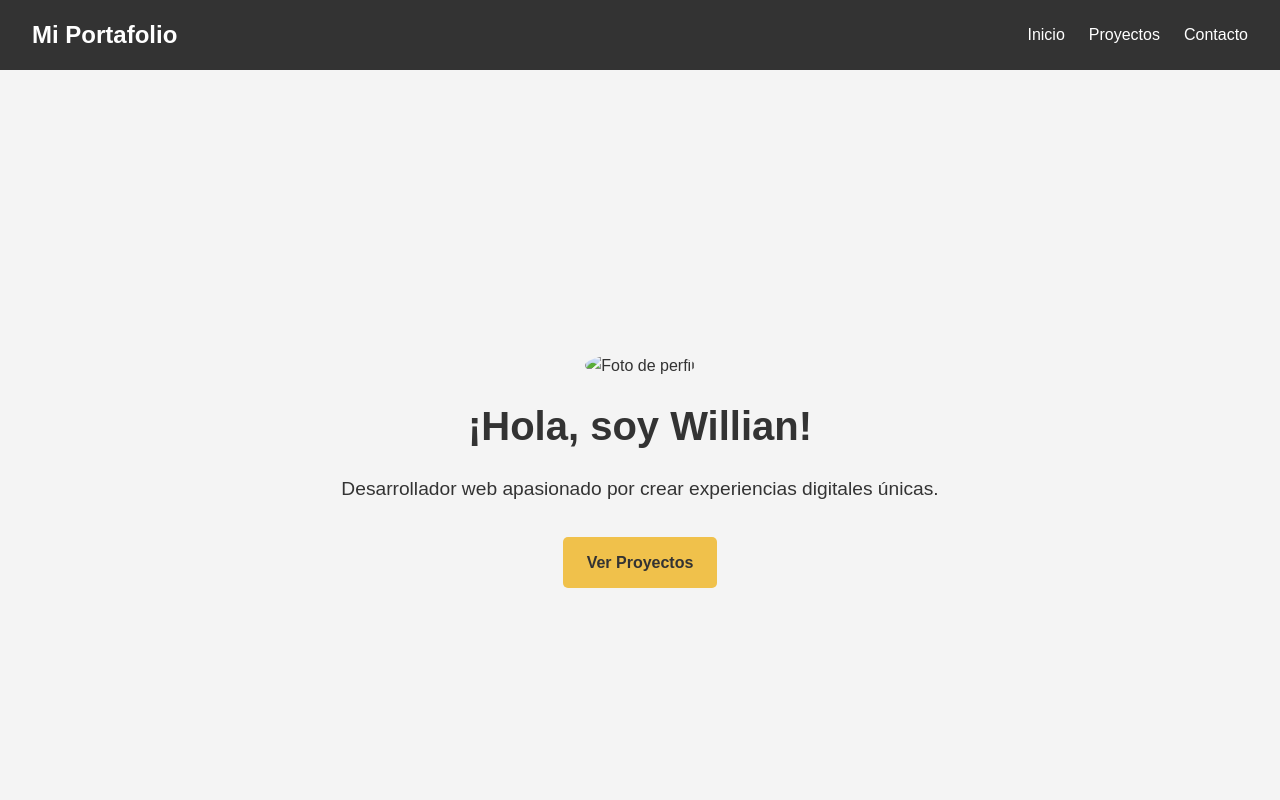
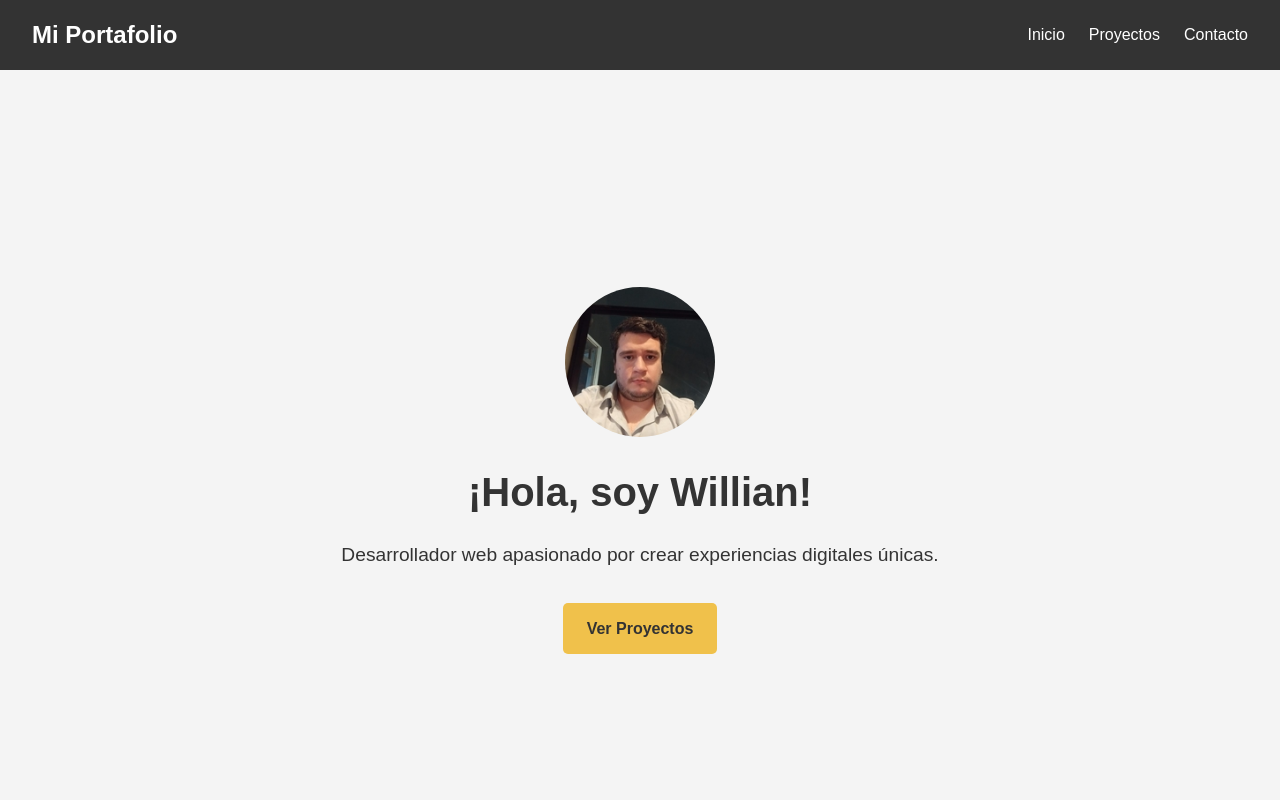
Before and after one commit to Nyoss1/Portfolio, a plain HTML site: page index.html in a window 1280 px wide. Shown: the top 800 px of the page. Drawn offline with Linux system fonts and the light colour scheme.

Commit message:
Update index.html

```diff
--- a/index.html
+++ b/index.html
@@ -21,7 +21,7 @@
 
     <section id="inicio" class="hero">
         <div class="hero-content">
-            <img src="images/1.jpg" alt="Foto de perfil" class="profile-img">
+            <img src="1.jpg" alt="Foto de perfil" class="profile-img">
             <h1>¡Hola, soy Willian!</h1>
             <p>Desarrollador web apasionado por crear experiencias digitales únicas.</p>
             <a href="#proyectos" class="btn">Ver Proyectos</a>
@@ -63,4 +63,5 @@
         <p>&copy; 2025 Willian. Todos los derechos reservados.</p>
     </footer>
 </body>
+
 </html>
```
